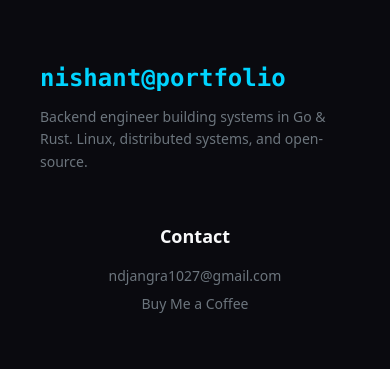
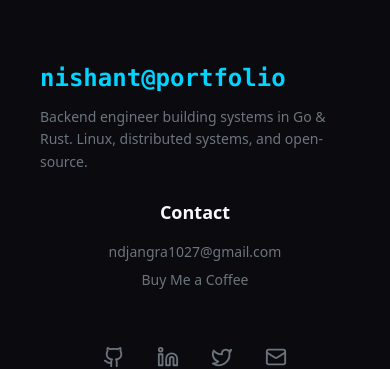
Before and after one commit to nishujangra/Portfolio, a React (Vite) app: page / in a window 390 px wide. Shown: the part 4350-4719 px from the top of the page. Built offline with nearby package versions, Linux system fonts and the light colour scheme; no server answers.

Commit message:
fix: adjust footer grid gap for responsive spacing

```diff
--- a/src/components/Footer.tsx
+++ b/src/components/Footer.tsx
@@ -6,7 +6,7 @@ const Footer = () => {
       <div className="mx-auto px-10 max-w-7xl">
 
         {/* Top */}
-        <div className="grid grid-cols-1 md:grid-cols-2 gap-12 mb-14">
+        <div className="grid grid-cols-1 md:grid-cols-2 gap-6 md:gap-12 mb-14">
 
           {/* Brand */}
           <div>
```
